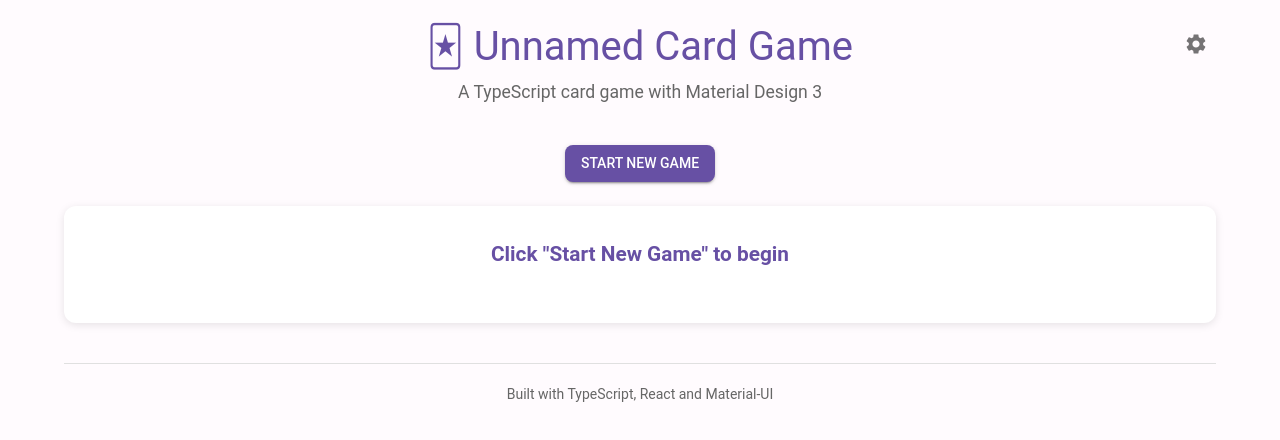
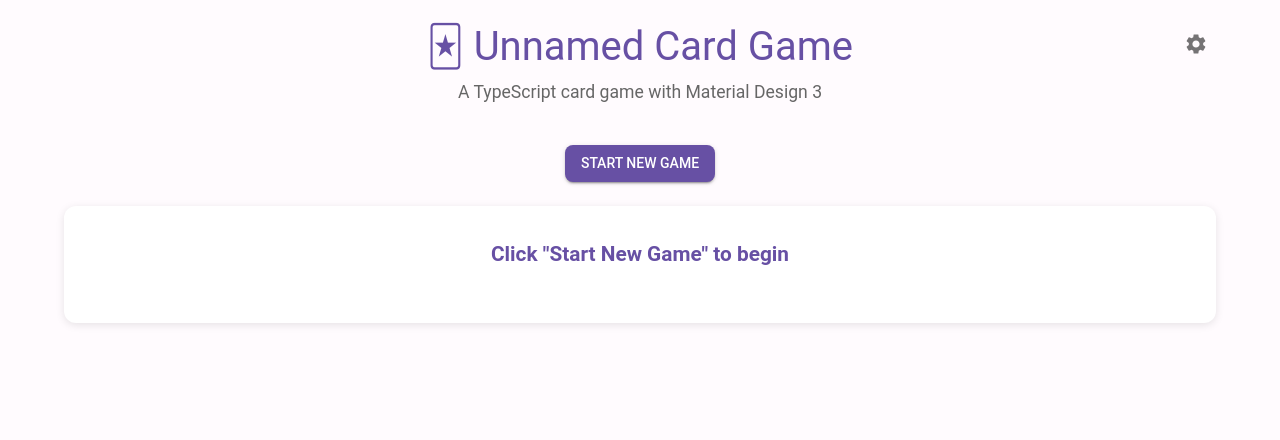
Before and after one commit to codegard1/unnamed-card-game, a React (Vite) app: page / in a window 1280 px wide. Shown: the top 440 px of the page. Built offline with nearby package versions, Linux system fonts and the light colour scheme.

Commit message:
remove footer

```diff
--- a/src/App.tsx
+++ b/src/App.tsx
@@ -210,13 +210,6 @@ const App: React.FC = () => {
           )}
         </Paper>
 
-        {/* Footer */}
-        <Box sx={{ textAlign: 'center', mt: 5, pt: 2.5, borderTop: '1px solid #e0e0e0', color: '#666' }}>
-          <Typography variant="body2">
-            Built with TypeScript, React and Material-UI
-          </Typography>
-        </Box>
-
         {/* Settings Dialog */}
         <Dialog open={settingsOpen} onClose={() => setSettingsOpen(false)} maxWidth="sm" fullWidth>
           <DialogTitle>Settings</DialogTitle>
```
